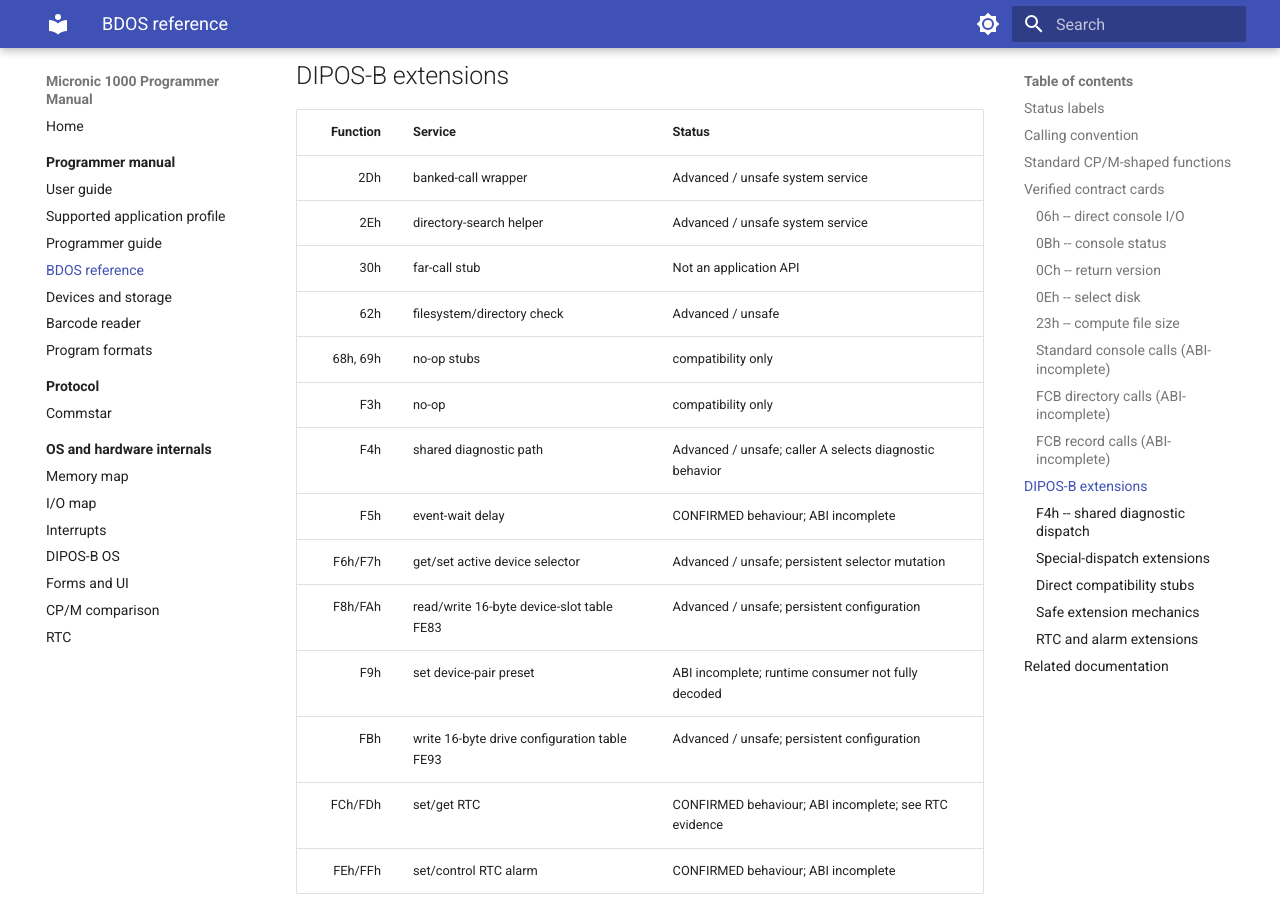
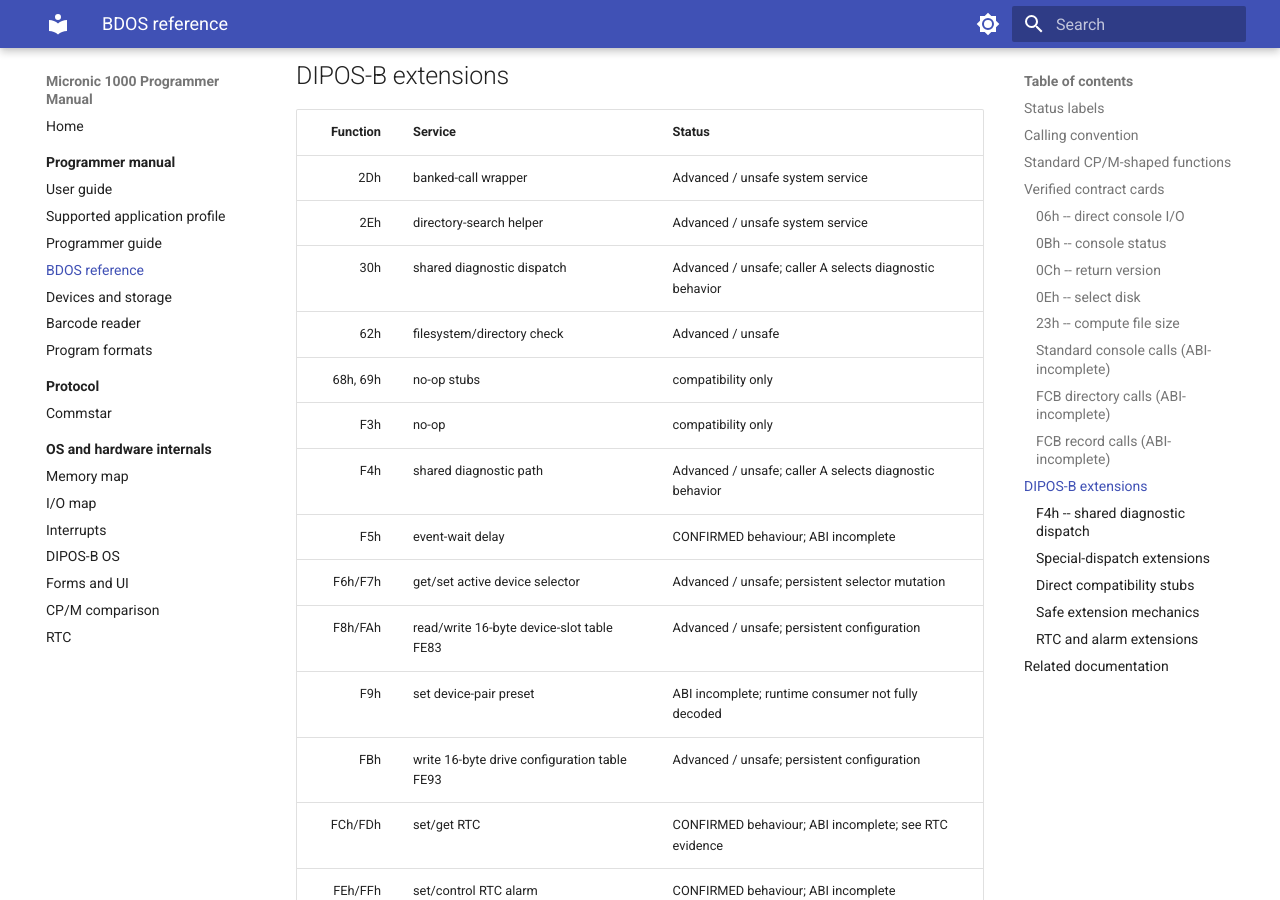
Before and after one commit to philpem/micronic1000, an MkDocs documentation site: the page built from doc/manual/bdos-reference.md, in a window 1280 px wide and 900 px high, scrolled down 5869 px. Built offline with MkDocs 1.6.1 and Material for MkDocs 9.7.7, drawn with Linux system fonts in a browser that asks for light colours; some of the changed text lies outside the part shown.

Commit message:
correct BDOS special dispatch statuses

```diff
--- a/doc/manual/bdos-reference.md
+++ b/doc/manual/bdos-reference.md
@@ -36,7 +36,7 @@
 | 09h, 0Ah | string output, line input | CONFIRMED behaviour; ABI incomplete |
 | 0Bh | console status | CONFIRMED ABI |
 | 0Ch | return version | CONFIRMED ABI: HL=0023h |
-| 0Dh | reset disk system | stub |
+| 0Dh | reset disk system | Advanced / unsafe shared diagnostic path |
 | 0Eh | select disk | CONFIRMED ABI |
 | 19h | get current drive | CONFIRMED behaviour; ABI incomplete |
 | 0Fh-17h | FCB open through rename | CONFIRMED behaviour; ABI incomplete |
@@ -244,7 +244,7 @@
 |---:|---|---|
 | 2Dh | banked-call wrapper | Advanced / unsafe system service |
 | 2Eh | directory-search helper | Advanced / unsafe system service |
-| 30h | far-call stub | Not an application API |
+| 30h | shared diagnostic dispatch | Advanced / unsafe; caller A selects diagnostic behavior |
 | 62h | filesystem/directory check | Advanced / unsafe |
 | 68h, 69h | no-op stubs | compatibility only |
 | F3h | no-op | compatibility only |
```
